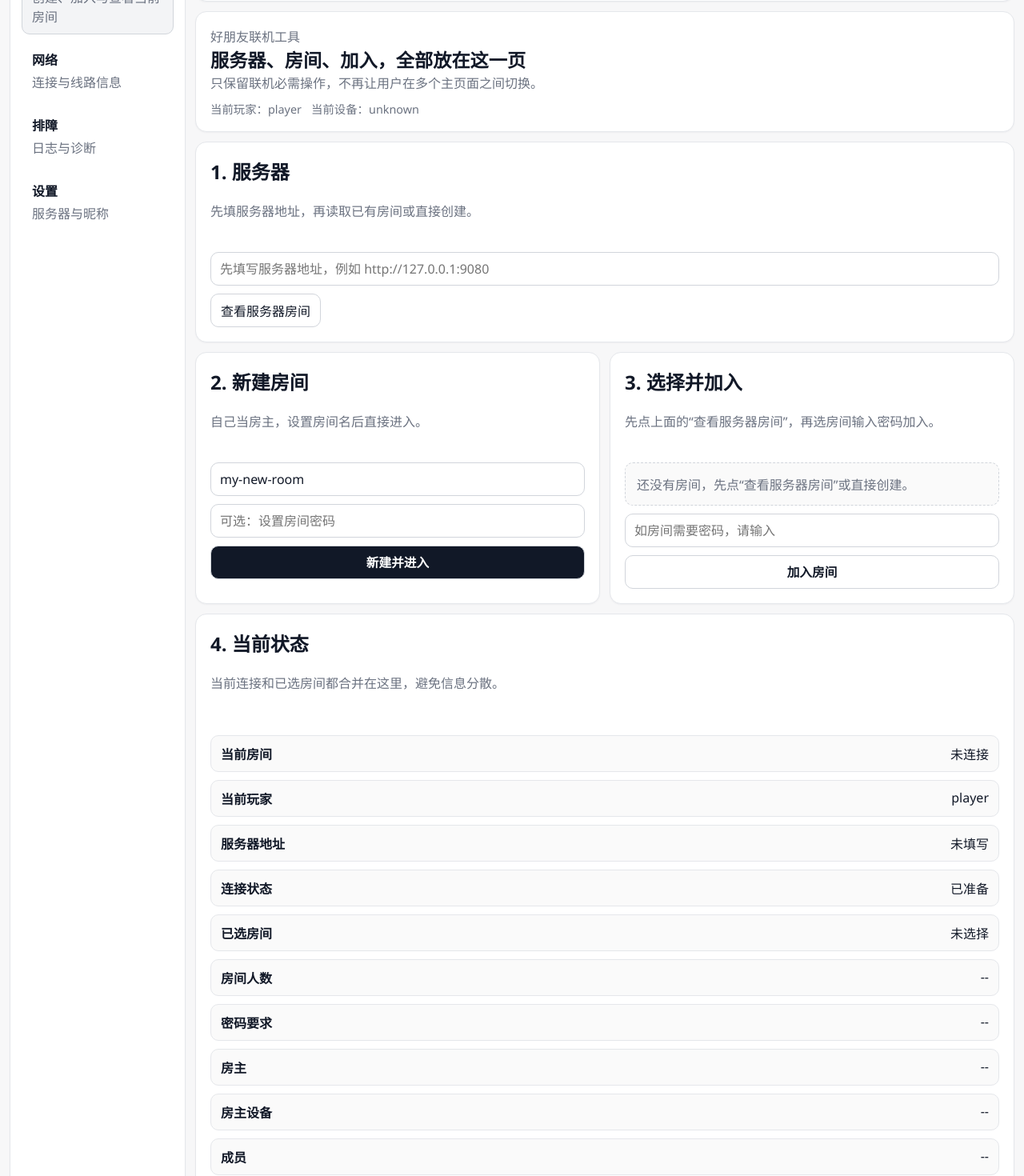
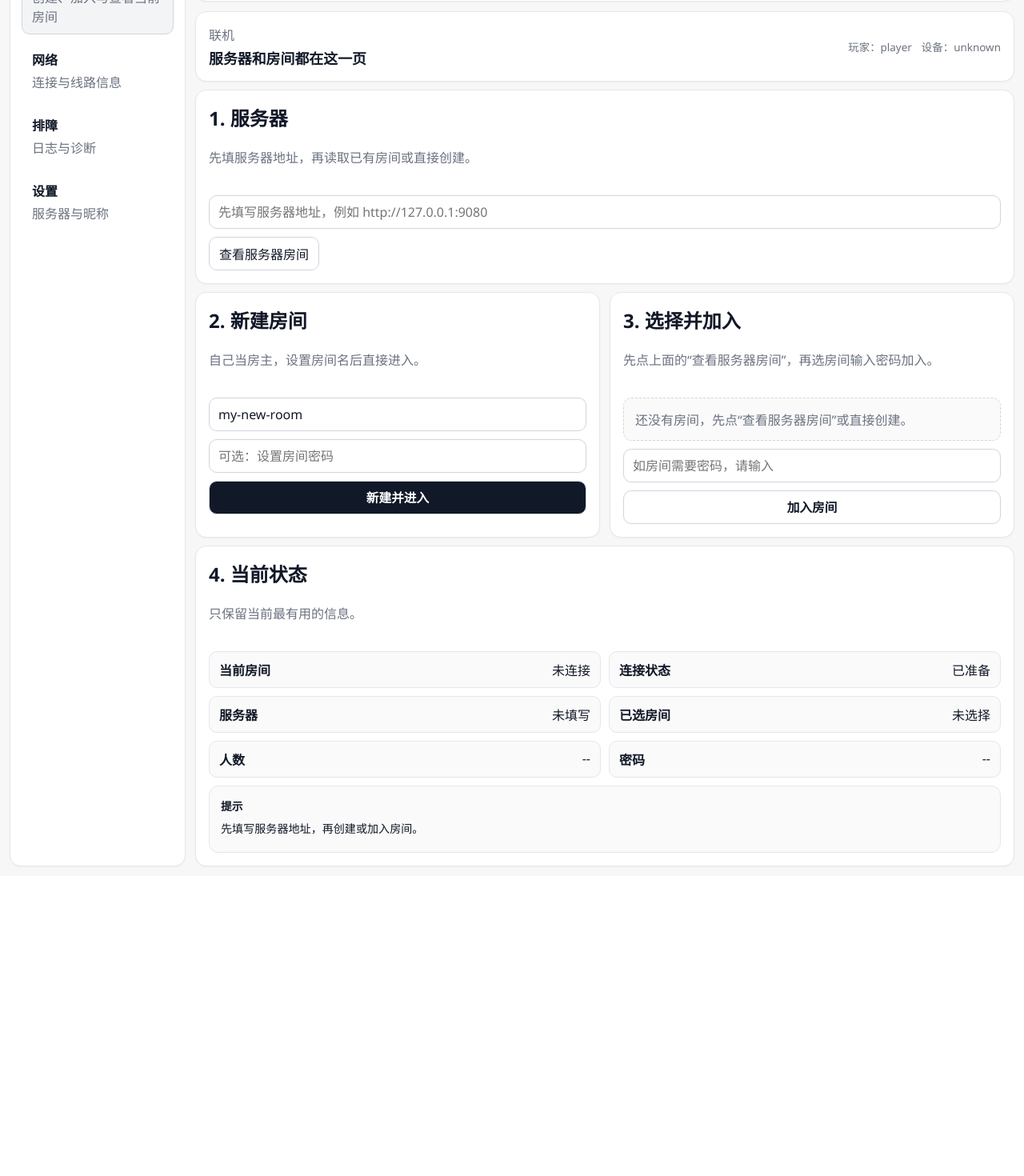
Before and after one commit to kiss-kedaya/vnetplay, a React (Vite) app in the folder app/: page / in a window 1280 px wide. Shown: the part 140-1610 px from the top of the page at 80% size. After the commit the page ends 1235 px from the top, so only its background shows below. Built offline with nearby package versions, Linux system fonts and the light colour scheme.

Commit message:
feat: simplify launcher status and room tags

```diff
--- a/app/src/pages/home/HomePage.tsx
+++ b/app/src/pages/home/HomePage.tsx
@@ -14,6 +14,14 @@ type HomePageProps = {
 
 function errorDetail(error: unknown): string {
   return error instanceof Error ? error.message : String(error);
+}
+
+function passwordLabel(room: RoomItem | null): string {
+  if (!room) {
+    return "--";
+  }
+
+  return room.requiresPassword ? "有密码" : "免密码";
 }
 
 export function HomePage({ profile, settings, connectionContext, onUpdateConnectionContext }: HomePageProps) {
@@ -141,20 +149,19 @@ export function HomePage({ profile, settings, connectionContext, onUpdateConnect
 
   return (
     <div className="launcher-home compact-room-workspace">
-      <section className="card launcher-hero compact-hero">
-        <div>
-          <div className="eyebrow">好朋友联机工具</div>
-          <h2>服务器、房间、加入，全部放在这一页</h2>
-          <p>只保留联机必需操作，不再让用户在多个主页面之间切换。</p>
+      <section className="card launcher-hero compact-hero compact-hero-slim">
+        <div className="compact-hero-copy">
+          <div className="eyebrow">联机</div>
+          <h2>服务器和房间都在这一页</h2>
         </div>
-        <div className="launcher-hero-meta">
-          <span>当前玩家：{profile.username}</span>
-          <span>当前设备：{profile.machineLabel}</span>
+        <div className="launcher-hero-meta compact-hero-meta">
+          <span>玩家：{profile.username}</span>
+          <span>设备：{profile.machineLabel}</span>
         </div>
       </section>
 
       <section className="card launcher-main-card compact-stack-card">
-        <div className="section-header">
+        <div className="section-header compact-section-header">
           <h2>1. 服务器</h2>
           <p>先填服务器地址，再读取已有房间或直接创建。</p>
         </div>
@@ -166,7 +173,7 @@ export function HomePage({ profile, settings, connectionContext, onUpdateConnect
 
       <section className="compact-room-grid">
         <div className="card launcher-main-card compact-stack-card">
-          <div className="section-header">
+          <div className="section-header compact-section-header">
             <h2>2. 新建房间</h2>
             <p>自己当房主，设置房间名后直接进入。</p>
           </div>
@@ -176,7 +183,7 @@ export function HomePage({ profile, settings, connectionContext, onUpdateConnect
         </div>
 
         <div className="card launcher-main-card compact-stack-card">
-          <div className="section-header">
+          <div className="section-header compact-section-header">
             <h2>3. 选择并加入</h2>
             <p>先点上面的“查看服务器房间”，再选房间输入密码加入。</p>
           </div>
@@ -195,12 +202,14 @@ export function HomePage({ profile, settings, connectionContext, onUpdateConnect
                     <span className="room-picker-head">
                       <span className="room-picker-title">{room.roomId}</span>
                       <span className="room-picker-badges">
+                        <span className={`room-picker-badge password ${room.requiresPassword ? "locked" : "open"}`}>
+                          {room.requiresPassword ? "有密码" : "免密码"}
+                        </span>
                         {connected ? <span className="room-picker-badge connected">当前连接</span> : null}
                         {active ? <span className="room-picker-badge active">已选中</span> : null}
                       </span>
                     </span>
-                    <span className="room-picker-meta">{room.members} 人 · {room.requiresPassword ? "需要密码" : "免密码"}</span>
-                    <span className="room-picker-meta">房主：{room.host}</span>
+                    <span className="room-picker-meta">{room.members} 人 · 房主：{room.host}</span>
                   </button>
                 );
               })
@@ -214,23 +223,19 @@ export function HomePage({ profile, settings, connectionContext, onUpdateConnect
       </section>
 
       <section className="card launcher-status-card compact-status-card">
-        <div className="section-header">
+        <div className="section-header compact-section-header">
           <h2>4. 当前状态</h2>
-          <p>当前连接和已选房间都合并在这里，避免信息分散。</p>
+          <p>只保留当前最有用的信息。</p>
         </div>
-        <div className="key-value-grid compact-key-value-grid">
+        <div className="key-value-grid compact-key-value-grid compact-status-grid">
           <div><strong>当前房间</strong><span>{connectionContext.roomId}</span></div>
-          <div><strong>当前玩家</strong><span>{profile.username}</span></div>
-          <div><strong>服务器地址</strong><span>{serverBaseUrl || "未填写"}</span></div>
           <div><strong>连接状态</strong><span>{connectionContext.success ? "已准备" : "未连接"}</span></div>
+          <div><strong>服务器</strong><span>{serverBaseUrl || "未填写"}</span></div>
           <div><strong>已选房间</strong><span>{selectedRoom?.roomId || "未选择"}</span></div>
-          <div><strong>房间人数</strong><span>{selectedRoom ? String(selectedRoom.members) : "--"}</span></div>
-          <div><strong>密码要求</strong><span>{selectedRoom ? (selectedRoom.requiresPassword ? "需要密码" : "无需密码") : "--"}</span></div>
-          <div><strong>房主</strong><span>{selectedRoom?.host || "--"}</span></div>
-          <div><strong>房主设备</strong><span>{selectedRoom?.hostId || "--"}</span></div>
-          <div><strong>成员</strong><span>{selectedRoom?.participants.join(" / ") || "--"}</span></div>
+          <div><strong>人数</strong><span>{selectedRoom ? String(selectedRoom.members) : "--"}</span></div>
+          <div><strong>密码</strong><span>{passwordLabel(selectedRoom)}</span></div>
         </div>
-        <div className="command-log card-subtle">
+        <div className="command-log card-subtle compact-command-log">
           <div className="command-log-label">提示</div>
           <div className="command-log-detail">{feedback}</div>
         </div>
--- a/app/src/styles/index.css
+++ b/app/src/styles/index.css
@@ -245,6 +245,10 @@ p {
   margin-bottom: 14px;
 }
 
+.compact-section-header {
+  margin-bottom: 10px;
+}
+
 .table-grid {
   display: grid;
   gap: 8px;
@@ -306,9 +310,21 @@ p {
   color: #111827;
 }
 
+.compact-key-value-grid {
+  margin-top: 0;
+}
+
+.compact-status-grid {
+  grid-template-columns: repeat(2, minmax(0, 1fr));
+}
+
 .command-log {
   margin-top: 14px;
   padding: 14px;
+}
+
+.compact-command-log {
+  margin-top: 0;
 }
 
 .command-log-label {
@@ -387,10 +403,20 @@ p {
   gap: 12px;
 }
 
+.compact-room-workspace {
+  gap: 10px;
+}
+
 .launcher-hero,
 .launcher-main-card,
 .launcher-status-card {
   padding: 18px;
+}
+
+.compact-hero,
+.compact-stack-card,
+.compact-status-card {
+  padding: 16px;
 }
 
 .launcher-hero {
@@ -414,6 +440,26 @@ p {
   flex-wrap: wrap;
   color: #6b7280;
   font-size: 0.9rem;
+}
+
+.compact-hero-slim {
+  display: flex;
+  align-items: center;
+  justify-content: space-between;
+  gap: 12px;
+}
+
+.compact-hero-copy {
+  display: grid;
+  gap: 4px;
+}
+
+.compact-hero-slim h2 {
+  font-size: 1.12rem;
+}
+
+.compact-hero-meta {
+  font-size: 0.84rem;
 }
 
 .launcher-main-grid,
@@ -473,6 +519,60 @@ p {
   background: #f3f4f6;
 }
 
+.room-picker-card.connected {
+  border-color: #bfdbfe;
+  background: #f8fbff;
+}
+
+.room-picker-head {
+  display: flex;
+  align-items: center;
+  justify-content: space-between;
+  gap: 8px;
+}
+
+.room-picker-badges {
+  display: flex;
+  gap: 6px;
+  flex-wrap: wrap;
+}
+
+.room-picker-badge {
+  display: inline-flex;
+  align-items: center;
+  padding: 2px 8px;
+  border-radius: 999px;
+  border: 1px solid #d1d5db;
+  background: #ffffff;
+  color: #4b5563;
+  font-size: 0.72rem;
+  font-weight: 600;
+}
+
+.room-picker-badge.connected {
+  border-color: #bfdbfe;
+  background: #eff6ff;
+  color: #1d4ed8;
+}
+
+.room-picker-badge.active {
+  border-color: #d1d5db;
+  background: #f3f4f6;
+  color: #374151;
+}
+
+.room-picker-badge.password.locked {
+  border-color: #fde68a;
+  background: #fef3c7;
+  color: #92400e;
+}
+
+.room-picker-badge.password.open {
+  border-color: #bbf7d0;
+  background: #dcfce7;
+  color: #166534;
+}
+
 .room-picker-title {
   font-weight: 700;
 }
@@ -504,7 +604,9 @@ p {
   .rooms-actions-grid,
   .launcher-main-grid,
   .launcher-status-grid,
-  .launcher-helper-grid {
+  .launcher-helper-grid,
+  .compact-room-grid,
+  .compact-status-grid {
     grid-template-columns: 1fr;
   }
 
@@ -521,44 +623,3 @@ p {
     grid-template-columns: 1fr;
   }
 }
-a {
-  color: #6b7280;
-  font-size: 0.88rem;
-}
-
-.launcher-empty {
-  padding: 14px;
-  border: 1px dashed #d1d5db;
-  border-radius: 10px;
-  color: #6b7280;
-  background: #fafafa;
-}
-
-.launcher-helper-card {
-  padding: 14px;
-}
-
-@media (max-width: 1100px) {
-  .app-shell {
-    grid-template-columns: 1fr;
-  }
-
-  .page-grid,
-  .settings-grid,
-  .rooms-actions-grid,
-  .launcher-main-grid,
-  .launcher-status-grid,
-  .launcher-helper-grid {
-    grid-template-columns: 1fr;
-  }
-
-  .topbar {
-    flex-direction: column;
-  }
-
-  .table-row,
-  .room-table-row,
-  .room-table-row-extended {
-    grid-template-columns: 1fr;
-  }
-}
```
